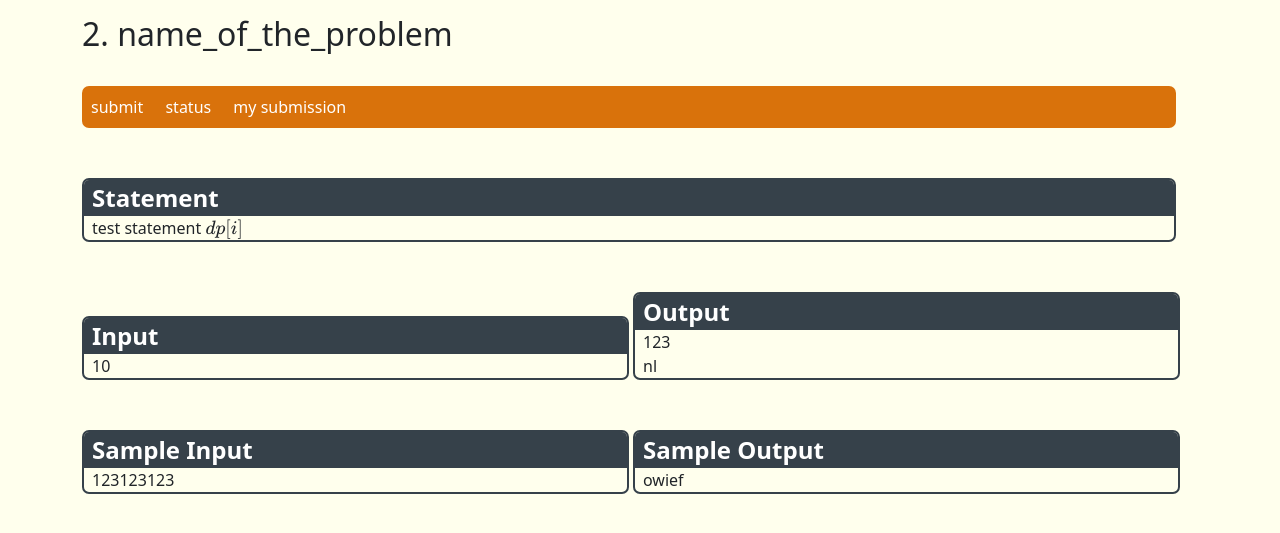
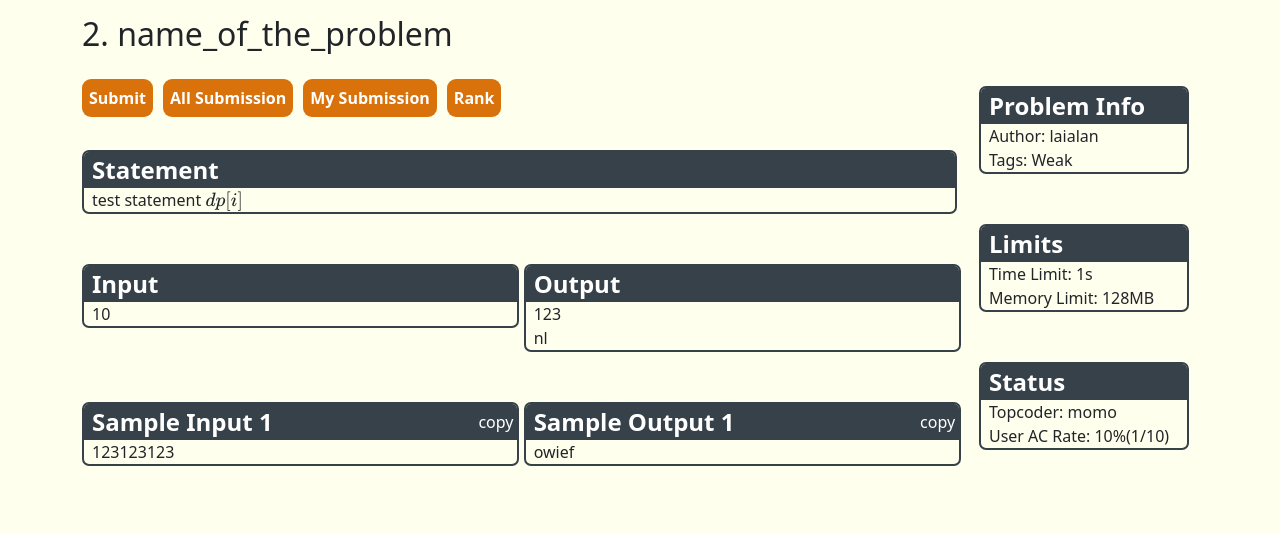
Before and after one commit to godempty/LmaoJudge, a Flask app: page /problems/1 in a window 1280 px wide. Shown: the part 63-596 px from the top of the page. Run offline with Flask 2, Linux system fonts and the light colour scheme.

Commit message:
problem page mostly done, copy button currently can't copy

```diff
--- a/website/static/css/base.css
+++ b/website/static/css/base.css
@@ -74,9 +74,10 @@ nav{
 	margin-bottom: 25px;
 	border: 2px var(--backcolor) solid;
 	border-radius: 7px;
+	vertical-align: top;
 }
 
-.box > div{
+.box > div:not(.caption){
 	padding-left: 8px;
 	padding-right: 8px;
 }
@@ -88,4 +89,34 @@ nav{
 	font-size:x-large;
 	border-top-left-radius: 5px;
 	border-top-right-radius: 5px;
+	display: flex;
+	justify-content: space-between;
+	padding-left: 8px;
 }
+
+.caption input{
+	background-color: transparent;
+	color: white;
+	border: none;
+	padding: 0 0 0 0;
+	font-size: medium;
+	padding-right: 4px;
+	padding-left: 4px;
+	border-top-right-radius: 5px;
+	transition-duration: 0.1s;
+}
+
+.caption input:hover{
+	background-color:dimgrey;
+}
+
+/*config for two column box*/
+.two_col_half{
+	width: 49%;
+}
+
+@media (max-width: 800px) {
+	.two_col_half {
+		width: 98%;
+	}
+}
--- a/website/static/css/problem_page.css
+++ b/website/static/css/problem_page.css
@@ -2,27 +2,53 @@ h2{
 	padding-top: 10px;
 }
 
-#buttonrow{
+#buttonrow a{
 	background-color: var(--linkcolor);
-	border: none;
-}
-
-#buttonrow > button{
-	background-color: transparent;
-	border: none;
-	margin: 5px 5px 5px 5px;
-	padding: 4px 4px 4px 4px;
+	padding: 7px 7px 7px 7px;
+	margin-right: 10px;
+	margin-top: 10px;
 	color: white;
 	border-radius: 9px;
 	transition-duration: 0.2s;
 }
 
-#submitbut:hover{
-	background-color: seagreen;
+@media (max-width: 450px){
+	#buttonrow a{
+		width: 98%;
+	}
+}
+
+#buttonrow a:hover{
 	border-radius: 9px;
 }
 
-#otherbut:hover{
+#submitbut:hover{
+	background-color: seagreen;
+}
+#allsubbut:hover{
 	background-color: steelblue;
-	border-radius: 9px;
 }
+#mysubbut:hover{
+	background-color: cadetblue;
+}
+#rankbut:hover{
+	background-color: firebrick;
+}
+
+.two_col_80{
+	width: 80%;
+}
+.two_col_20{
+	width: 19%;
+}
+.two_col_20 > div{
+	width: 99%;
+}
+@media (max-width: 1000px){
+	.two_col_80{
+		width: 98%;
+	}
+	.two_col_20{
+		width: 98%;
+	}
+}
--- a/website/templates/problem_page.html
+++ b/website/templates/problem_page.html
@@ -5,10 +5,12 @@
 {% block content %}
 
 <h2>2. name_of_the_problem</h2>
-<div class="box" id="buttonrow" style="width: 98%;">
-	<button id="submitbut">submit</button>
-	<button id="otherbut">status</button>
-	<button id="otherbut">my submission</button>
+<div class="two_col_80" style="display: inline-block; vertical-align: top;">
+	<div class="navbar navbar-expand-md" id="buttonrow">
+		<a id="submitbut" href="/">Submit</a>
+		<a id="allsubbut" href="/">All Submission</a>
+		<a id="mysubbut" href="/">My Submission</a>
+		<a id="rankbut" href="/">Rank</a>
 	</div>
 
 	<div class="box" style="width: 98%;">
@@ -18,31 +20,56 @@
 		</div>
 	</div>
 
-<div class="box" style="width: 49%;">
+	<div class="box two_col_half">
 		<div class="caption">Input</div>
 		<div>
 			10
 		</div>
 	</div>
 
-<div class="box" style="width: 49%;">
+	<div class="box two_col_half">
 		<div class="caption">Output</div>
 		<div>
 			123<br>nl
 		</div>
 	</div>
 
-<div class="box" style="width: 49%;">
-	<div class="caption">Sample Input</div>
+	<div class="box two_col_half">
+		<div class="caption">Sample Input 1 <input type="button" value="copy"></div>
 		<div>
 			123123123
 		</div>
 	</div>
 
-<div class="box" style="width: 49%;">
-	<div class="caption">Sample Output</div>
+	<div class="box two_col_half">
+		<div class="caption">Sample Output 1 <input type="button" value="copy"></div>
 		<div>
 			owief
 		</div>
 	</div>
+</div>
+
+<div class="two_col_20" style="display:inline-block; vertical-align: top;">
+	<div class="box">
+		<div class="caption">Problem Info</div>
+		<div>
+			Author: laialan<br>
+			Tags: Weak<br>
+		</div>
+	</div>
+	<div class="box">
+		<div class="caption">Limits</div>
+		<div>
+			Time Limit: 1s<br>
+			Memory Limit: 128MB<br>
+		</div>
+	</div>
+	<div class="box">
+		<div class="caption">Status</div>
+		<div>
+			Topcoder: momo<br>
+			User AC Rate: 10%(1/10)<br>
+		</div>
+	</div>
+</div>
 {% endblock %}
```
Also changed, not shown: website/static/css/home.css (deleted, +0 -9 lines), website/templates/home.html (+4 -4 lines). Lines whose indentation alone changed are shown as unchanged.
